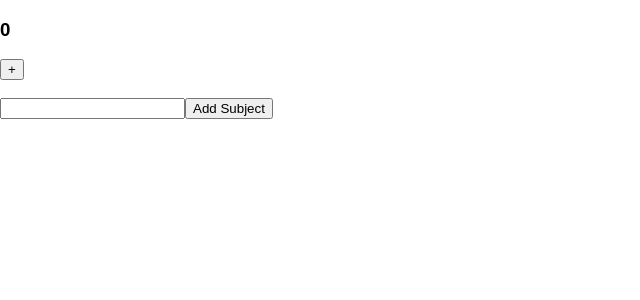
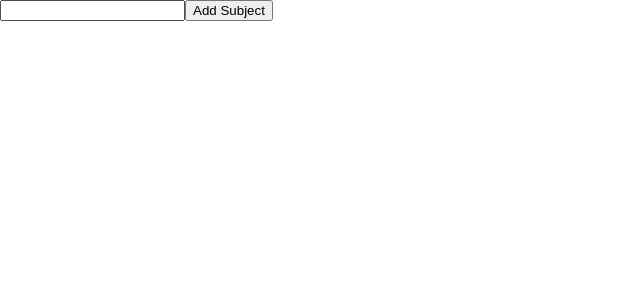
Before and after one commit to thinc-org/react-workshop-example, a React (Create React App) app: page / in a window 1280 px wide. Shown: the top 300 px of the page, without its empty margins (0-640 px from the left). Built offline with nearby package versions, Linux system fonts and the light colour scheme.

Commit message:
step 6.5 : remove Counter as it is only for demonstration

```diff
--- a/src/App.js
+++ b/src/App.js
@@ -7,15 +7,9 @@ class App extends React.Component {
       subjectName: '',
       subjects: []
     }
-    this.incrementCounter = this.incrementCounter.bind(this)
     this.handleOnChange = this.handleOnChange.bind(this)
     this.addSubject = this.addSubject.bind(this)
     this.removeSubject = this.removeSubject.bind(this)
-  }
-  incrementCounter() {
-    this.setState({
-      value: this.state.value + 1
-    })
   }
   handleOnChange(event) {
     this.setState({
@@ -38,11 +32,6 @@ class App extends React.Component {
     return (
       <div>
       <div>
-        <h3>{this.state.value}</h3>
-        <button onClick={this.incrementCounter}>+</button>
-      </div>
-      <br/>
-      <div>
         <input type="text" onChange={this.handleOnChange}></input>
         <button onClick={this.addSubject}>Add Subject</button>
       </div>
```
